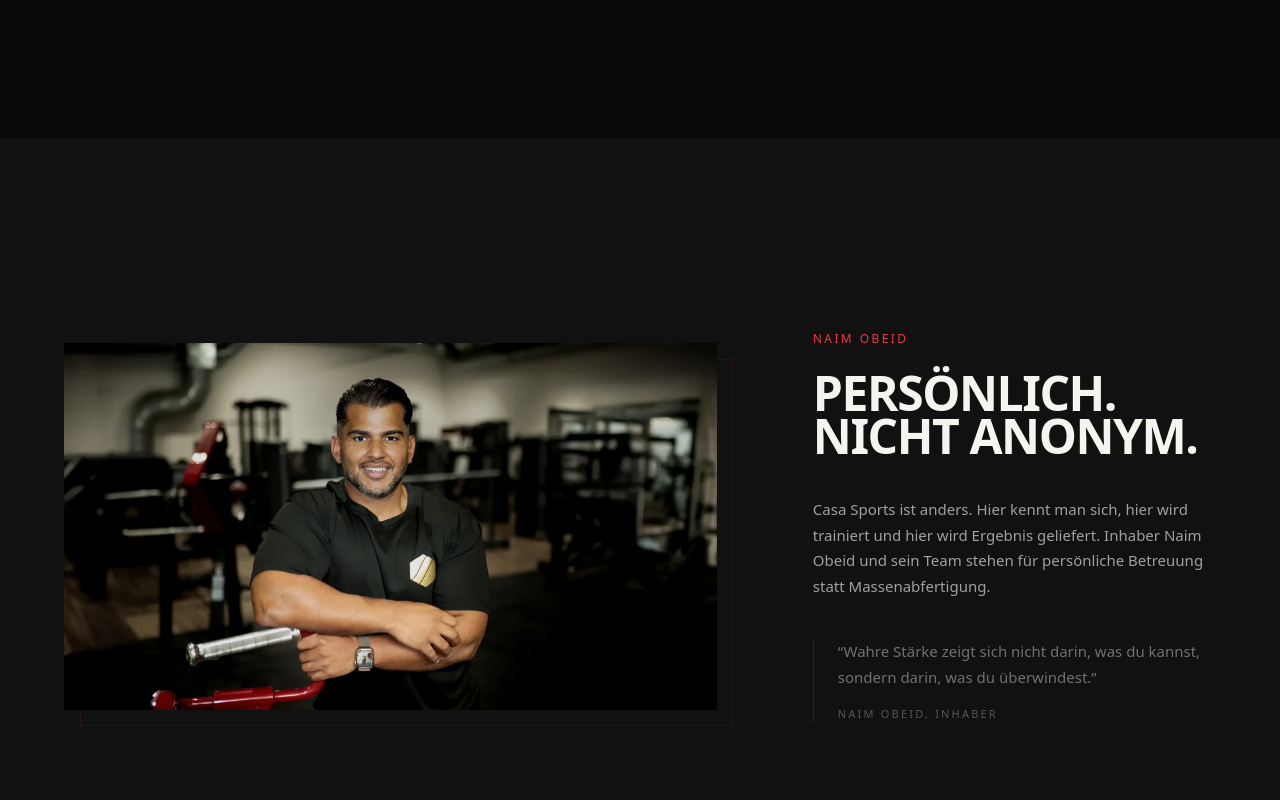
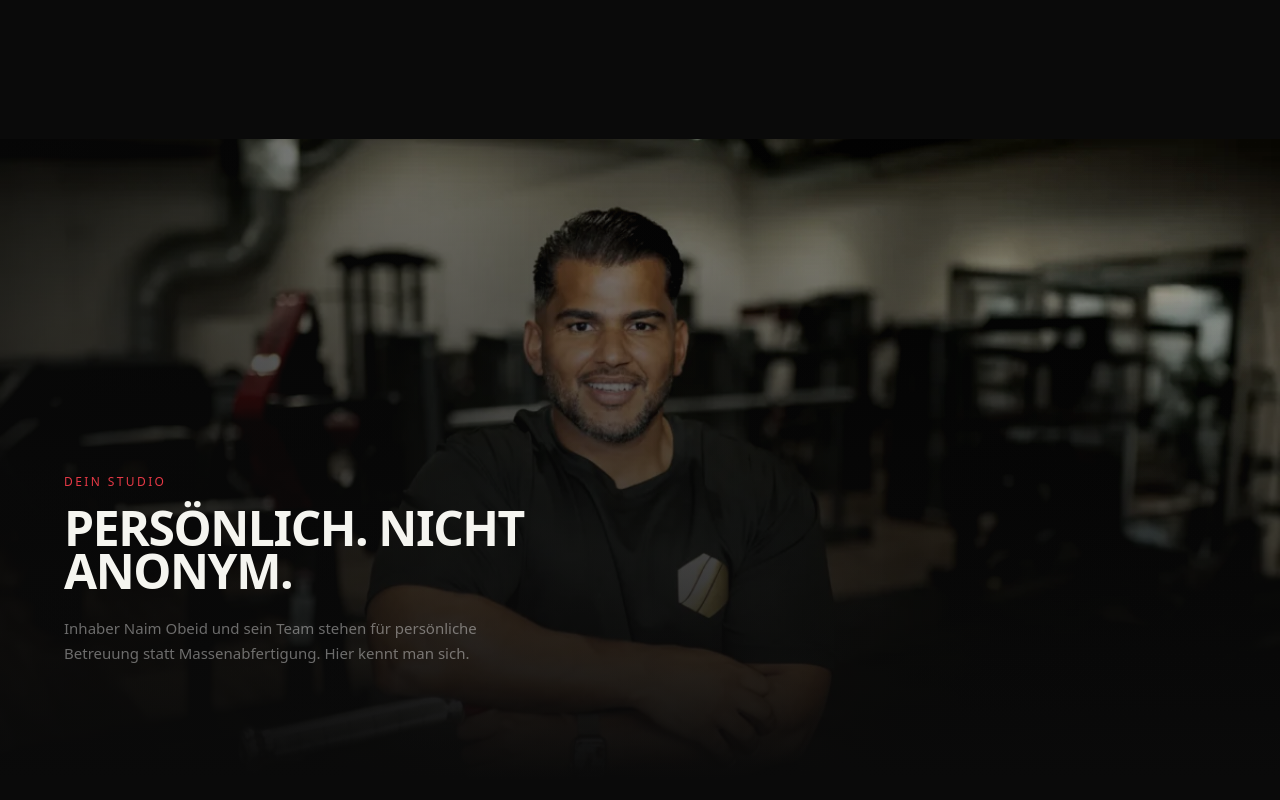
Before and after one commit to rhentschel/casasports, a Next.js app: page / in a window 1280 px wide. Shown: the part 1740-2540 px from the top of the page. Built offline with nearby package versions, Linux system fonts and the light colour scheme.

Commit message:
refactor: About-Section als Full-Bleed Cinematic Statement
- Naim-Bild als Fullscreen-Hintergrund statt Side-by-Side
- Text unten links mit Gradient-Overlay
- Konsistent mit Hero/CTA Bildsprache
- Kein Layout-Break mehr

Co-Authored-By: Claude Opus 4.6 (1M context) <noreply@anthropic.com>

```diff
--- a/src/components/sections/about-preview.tsx
+++ b/src/components/sections/about-preview.tsx
@@ -7,52 +7,29 @@ export function AboutPreview() {
   const ref = useReveal();
 
   return (
-    <section className="bg-cs-gray-900 py-40 md:py-48">
-      <div ref={ref} className="reveal mx-auto max-w-7xl px-8 md:px-16">
-        <div className="grid items-center gap-16 lg:grid-cols-5 lg:gap-24">
-          {/* Image - 3 cols */}
-          <div className="relative lg:col-span-3">
-            <div className="group relative overflow-hidden">
+    <section className="relative flex min-h-[80vh] items-end overflow-hidden bg-cs-black py-20 md:py-28">
+      {/* Full-bleed Naim image */}
       <Image
         src="/images/naim-casasports.webp"
-                alt="Naim Obeid"
-                width={800}
-                height={1000}
-                className="img-cinema w-full object-cover transition-transform duration-[1.2s] ease-[var(--ease-premium)] group-hover:scale-[1.03]"
+        alt="Naim Obeid - Inhaber Casa Sports"
+        fill
+        className="img-cinema object-cover object-top"
       />
-            </div>
-            {/* Offset frame */}
-            <div className="absolute -bottom-4 -right-4 -z-10 hidden h-full w-full border border-cs-accent/10 lg:block" />
-          </div>
+      <div className="absolute inset-0 bg-gradient-to-t from-cs-black via-cs-black/50 to-transparent" />
+      <div className="absolute inset-0 bg-gradient-to-r from-cs-black/60 to-transparent" />
 
-          {/* Text - 2 cols */}
-          <div className="lg:col-span-2">
+      {/* Content at bottom */}
+      <div ref={ref} className="reveal relative z-10 mx-auto w-full max-w-7xl px-8 md:px-16">
         <p className="text-xs font-medium uppercase tracking-[0.2em] text-cs-accent">
-              Naim Obeid
+          Dein Studio
         </p>
-            <h2 className="mt-6 text-4xl font-black uppercase leading-[0.9] tracking-[-0.03em] text-cs-white md:text-5xl">
-              Persönlich.
-              <br />
-              Nicht anonym.
+        <h2 className="mt-4 max-w-lg text-3xl font-black uppercase leading-[0.9] tracking-[-0.03em] text-cs-white md:text-5xl">
+          Persönlich. Nicht anonym.
         </h2>
-
-            <p className="mt-10 text-[15px] leading-[1.7] text-cs-gray-300">
-              Casa Sports ist anders. Hier kennt man sich, hier wird trainiert
-              und hier wird Ergebnis geliefert. Inhaber Naim Obeid und sein Team
-              stehen für persönliche Betreuung statt Massenabfertigung.
+        <p className="mt-6 max-w-md text-[15px] leading-[1.7] text-white/40">
+          Inhaber Naim Obeid und sein Team stehen für persönliche Betreuung
+          statt Massenabfertigung. Hier kennt man sich.
         </p>
-
-            <blockquote className="mt-10 border-l border-cs-accent/20 pl-6">
-              <p className="text-[15px] leading-[1.7] text-white/40">
-                &ldquo;Wahre Stärke zeigt sich nicht darin, was du kannst,
-                sondern darin, was du überwindest.&rdquo;
-              </p>
-              <p className="mt-4 text-[11px] font-medium uppercase tracking-[0.2em] text-cs-gray-500">
-                Naim Obeid, Inhaber
-              </p>
-            </blockquote>
-          </div>
-        </div>
       </div>
     </section>
   );
```
Lines whose indentation alone changed are shown as unchanged.
